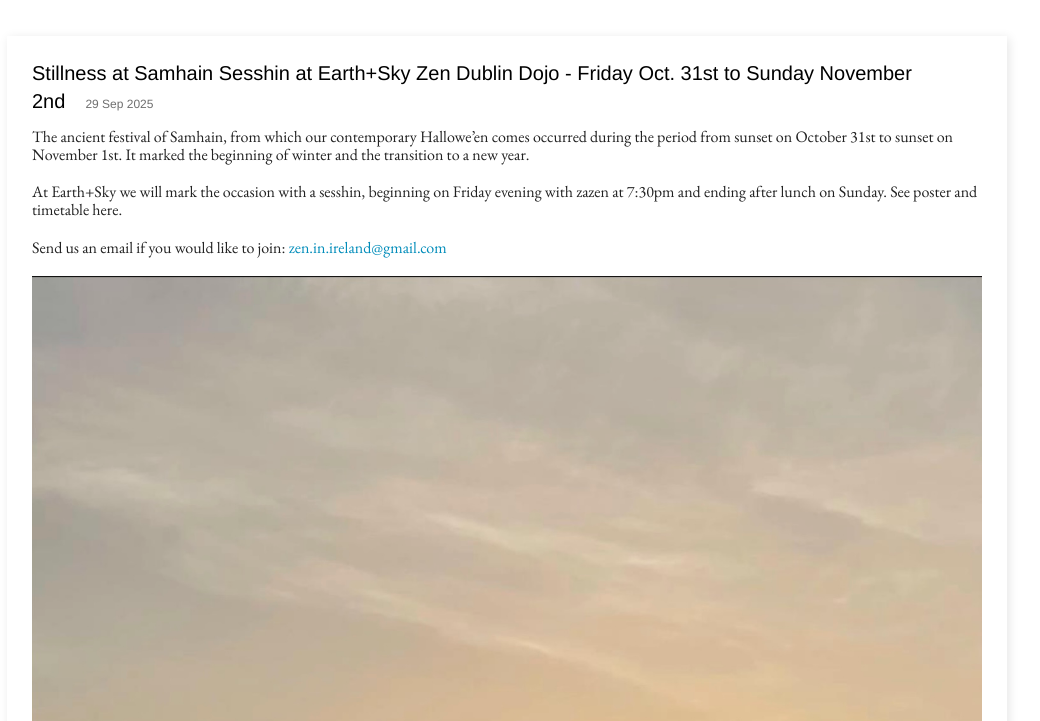
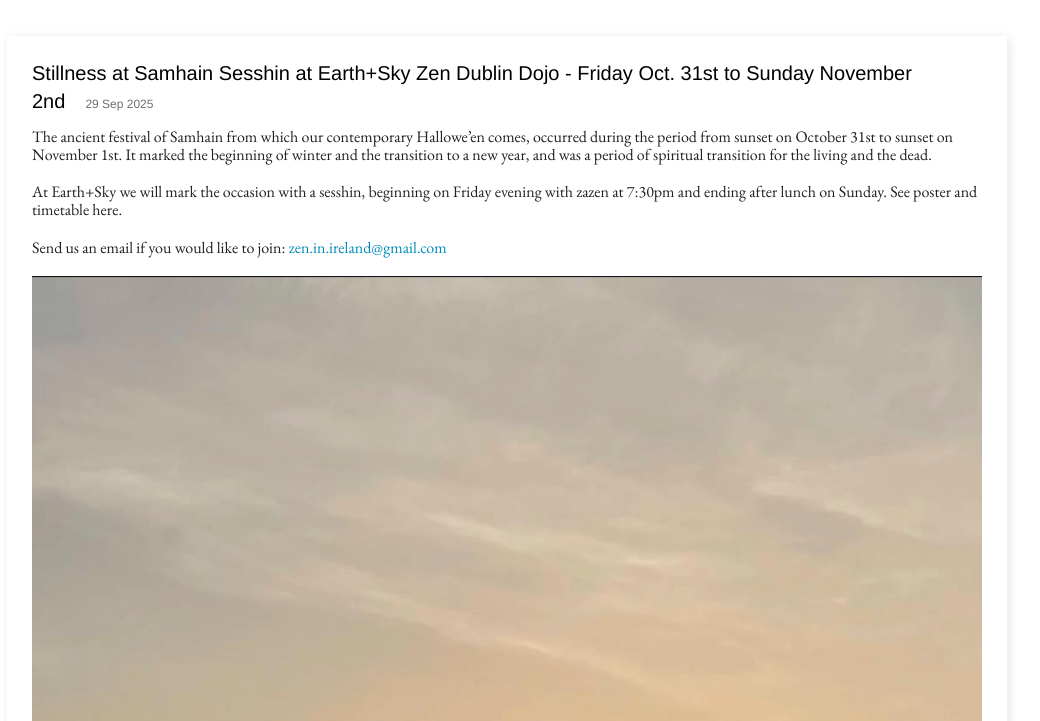
Before and after one commit to zen-ireland/zenireland.github.io, a Jekyll site: the page built from _posts/2025-09-30-stillness-at-samhain-sesshin-at-earthsky-zen-dublin-dojo-friday-oct-31st-to-sunday-november-2nd.md, in a window 1280 px wide and 900 px high, cut to the strip 179-900 px from the top of the window. Shown: the whole strip, without its empty margins (133-1173 px from the left). Built offline with Jekyll 4.4.1, drawn with Linux system fonts in a browser that asks for light colours.

Commit message:
TinaCMS content update

```diff
--- a/_posts/2025-09-30-stillness-at-samhain-sesshin-at-earthsky-zen-dublin-dojo-friday-oct-31st-to-sunday-november-2nd.md
+++ b/_posts/2025-09-30-stillness-at-samhain-sesshin-at-earthsky-zen-dublin-dojo-friday-oct-31st-to-sunday-november-2nd.md
@@ -7,7 +7,7 @@ categories:
   - dublin
 ---
 
-The ancient festival of Samhain, from which our contemporary Hallowe'en comes occurred during the period from sunset on October 31st to sunset on November 1st. It marked the beginning of winter and the transition to a new year.
+The ancient festival of Samhain from which our contemporary Hallowe'en comes, occurred during the period from sunset on October 31st to sunset on November 1st. It marked the beginning of winter and the transition to a new year, and was a period of spiritual transition for the living and the dead.
 
 At Earth+Sky we will mark the occasion with a sesshin, beginning on Friday evening with zazen at 7:30pm and ending after lunch on Sunday. See poster and timetable here.
 
```
